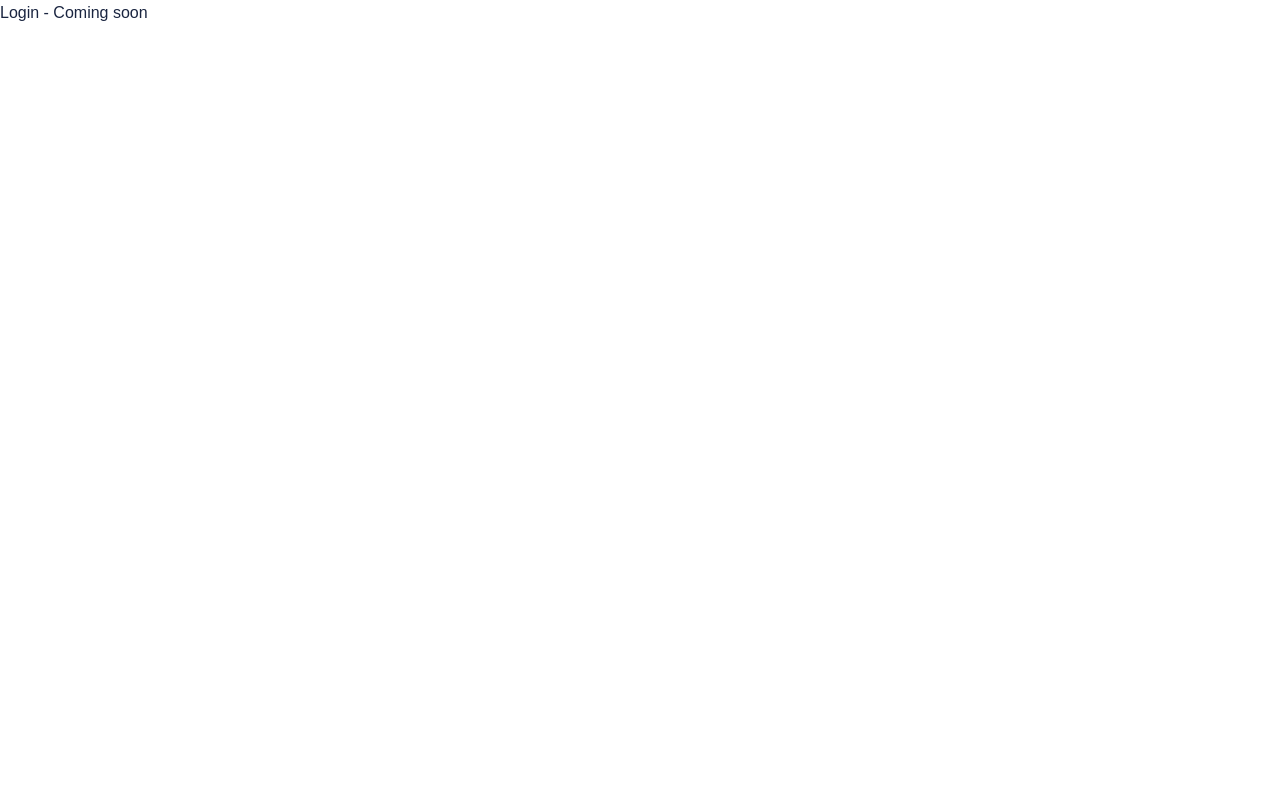
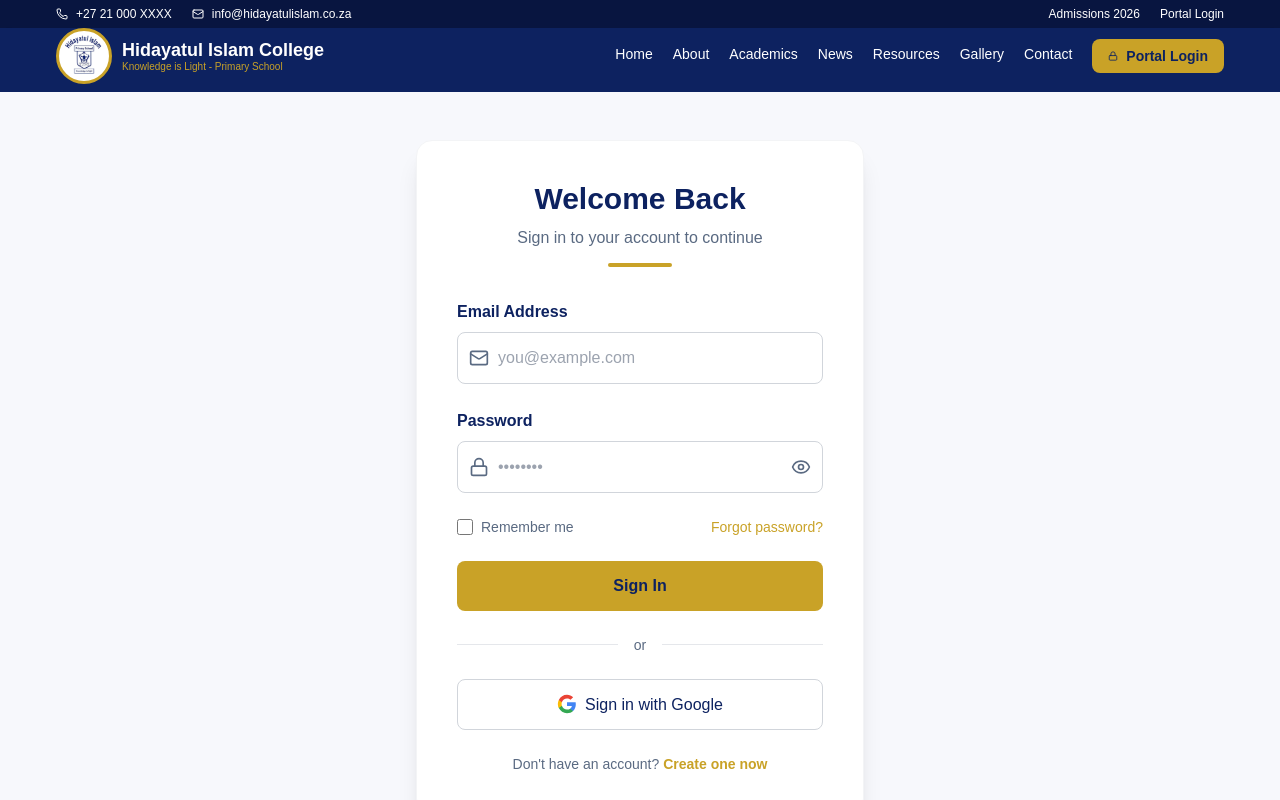
Before and after one commit to tashmacmay/hidayatul-islam-college-webapp-2.0, a Next.js app: page /login in a window 1280 px wide. Shown: the top 800 px of the page. Built offline with nearby package versions, Linux system fonts and the light colour scheme.

Commit message:
LogIn page+firebse

```diff
--- a/src/app/(auth)/login/page.js
+++ b/src/app/(auth)/login/page.js
@@ -1,3 +1,212 @@
+"use client";
+
+import { useState } from "react";
+import { useRouter } from "next/navigation";
+import { signInWithEmailAndPassword, signInWithPopup } from "firebase/auth";
+import { auth, googleProvider } from "@/lib/firebase";
+import Navbar from "@/components/navbar";
+import Footer from "@/components/footer";
+import { Mail, Lock, Eye, EyeOff } from "lucide-react";
+
 export default function LoginPage() {
-  return <div>Login - Coming soon</div>;
+  const router = useRouter();
+  const [email, setEmail] = useState("");
+  const [password, setPassword] = useState("");
+  const [showPassword, setShowPassword] = useState(false);
+  const [rememberMe, setRememberMe] = useState(false);
+  const [loading, setLoading] = useState(false);
+  const [error, setError] = useState("");
+
+  const handleSubmit = async (e) => {
+    e.preventDefault();
+    setError("");
+    setLoading(true);
+
+    try {
+      await signInWithEmailAndPassword(auth, email, password);
+      router.push("/");
+    } catch (err) {
+      console.error("Login error:", err);
+      switch (err.code) {
+        case "auth/user-not-found":
+          setError("No account found with this email.");
+          break;
+        case "auth/wrong-password":
+          setError("Incorrect password.");
+          break;
+        case "auth/invalid-email":
+          setError("Invalid email address.");
+          break;
+        default:
+          setError("Login failed. Please try again.");
+      }
+    } finally {
+      setLoading(false);
+    }
+  };
+
+  const handleGoogleSignIn = async () => {
+    setError("");
+    setLoading(true);
+    try {
+      await signInWithPopup(auth, googleProvider);
+      router.push("/");
+    } catch (err) {
+      console.error("Google sign-in error:", err);
+      setError("Google sign-in failed. Please try again.");
+    } finally {
+      setLoading(false);
+    }
+  };
+
+  return (
+    <>
+      <Navbar />
+      <main className="min-h-[calc(100vh-80px)] flex items-center justify-center bg-off-white px-4 py-12">
+        <div className="w-full max-w-md">
+          <div className="bg-white rounded-2xl shadow-xl border border-gray-100 p-8 md:p-10">
+            {/* Header */}
+            <div className="text-center">
+              <h1 className="text-3xl font-bold text-navy">Welcome Back</h1>
+              <p className="mt-2 text-text-muted">
+                Sign in to your account to continue
+              </p>
+              <div className="mx-auto mt-3 h-1 w-16 rounded-full bg-gold" />
+            </div>
+
+            {error && (
+              <div className="mt-4 rounded-lg bg-red-50 p-3 text-sm text-red-700 border border-red-200">
+                {error}
+              </div>
+            )}
+
+            <form onSubmit={handleSubmit} className="mt-8 space-y-6">
+              <div>
+                <label htmlFor="email" className="form-label">
+                  Email Address
+                </label>
+                <div className="relative">
+                  <div className="absolute inset-y-0 left-0 flex items-center pl-3 pointer-events-none text-text-muted">
+                    <Mail className="h-5 w-5" />
+                  </div>
+                  <input
+                    id="email"
+                    type="email"
+                    value={email}
+                    onChange={(e) => setEmail(e.target.value)}
+                    required
+                    className="form-input pl-10"
+                    placeholder="you@example.com"
+                    disabled={loading}
+                  />
+                </div>
+              </div>
+
+              <div>
+                <label htmlFor="password" className="form-label">
+                  Password
+                </label>
+                <div className="relative">
+                  <div className="absolute inset-y-0 left-0 flex items-center pl-3 pointer-events-none text-text-muted">
+                    <Lock className="h-5 w-5" />
+                  </div>
+                  <input
+                    id="password"
+                    type={showPassword ? "text" : "password"}
+                    value={password}
+                    onChange={(e) => setPassword(e.target.value)}
+                    required
+                    className="form-input pl-10 pr-10"
+                    placeholder="••••••••"
+                    disabled={loading}
+                  />
+                  <button
+                    type="button"
+                    onClick={() => setShowPassword(!showPassword)}
+                    className="absolute inset-y-0 right-0 flex items-center pr-3 text-text-muted hover:text-navy"
+                  >
+                    {showPassword ? (
+                      <EyeOff className="h-5 w-5" />
+                    ) : (
+                      <Eye className="h-5 w-5" />
+                    )}
+                  </button>
+                </div>
+              </div>
+
+              <div className="flex items-center justify-between">
+                <label className="flex items-center gap-2 text-sm text-text-muted cursor-pointer">
+                  <input
+                    type="checkbox"
+                    checked={rememberMe}
+                    onChange={(e) => setRememberMe(e.target.checked)}
+                    className="w-4 h-4 accent-gold border-gray-300 rounded focus:ring-gold"
+                    disabled={loading}
+                  />
+                  Remember me
+                </label>
+                <a
+                  href="/forgot-password"
+                  className="text-sm font-medium text-gold hover:text-gold-light transition"
+                >
+                  Forgot password?
+                </a>
+              </div>
+
+              <button
+                type="submit"
+                disabled={loading}
+                className="w-full rounded-lg bg-gold py-3 font-semibold text-navy transition hover:bg-gold-light focus:outline-none focus:ring-2 focus:ring-gold focus:ring-offset-2 disabled:opacity-50 disabled:cursor-not-allowed"
+              >
+                {loading ? "Signing in..." : "Sign In"}
+              </button>
+            </form>
+
+            <div className="relative my-6">
+              <div className="absolute inset-0 flex items-center">
+                <div className="w-full border-t border-gray-200" />
+              </div>
+              <div className="relative flex justify-center text-sm">
+                <span className="bg-white px-4 text-text-muted">or</span>
+              </div>
+            </div>
+
+            <button
+              onClick={handleGoogleSignIn}
+              disabled={loading}
+              className="w-full flex items-center justify-center gap-2 rounded-lg border border-gray-300 bg-white py-3 font-medium text-navy transition hover:bg-gray-50 focus:outline-none focus:ring-2 focus:ring-gold focus:ring-offset-2 disabled:opacity-50"
+            >
+              <svg className="h-5 w-5" viewBox="0 0 24 24">
+                <path
+                  d="M22.56 12.25c0-.78-.07-1.53-.2-2.25H12v4.26h5.92a5.06 5.06 0 0 1-2.2 3.32v2.77h3.57c2.08-1.92 3.28-4.74 3.28-8.1z"
+                  fill="#4285F4"
+                />
+                <path
+                  d="M12 23c2.97 0 5.46-.98 7.28-2.66l-3.57-2.77c-.98.66-2.23 1.06-3.71 1.06-2.86 0-5.29-1.93-6.16-4.53H2.18v2.84C3.99 20.53 7.7 23 12 23z"
+                  fill="#34A853"
+                />
+                <path
+                  d="M5.84 14.09c-.22-.66-.35-1.36-.35-2.09s.13-1.43.35-2.09V7.07H2.18C1.43 8.55 1 10.22 1 12s.43 3.45 1.18 4.93l2.85-2.22.81-.62z"
+                  fill="#FBBC05"
+                />
+                <path
+                  d="M12 5.38c1.62 0 3.06.56 4.21 1.64l3.15-3.15C17.45 2.09 14.97 1 12 1 7.7 1 3.99 3.47 2.18 7.07l3.66 2.84c.87-2.6 3.3-4.53 6.16-4.53z"
+                  fill="#EA4335"
+                />
+              </svg>
+              Sign in with Google
+            </button>
+
+            <p className="mt-6 text-center text-sm text-text-muted">
+              Don't have an account?{" "}
+              <a href="/register" className="font-semibold text-gold hover:underline">
+                Create one now
+              </a>
+            </p>
+          </div>
+        </div>
+      </main>
+      <Footer />
+    </>
+  );
 }
--- /dev/null
+++ b/src/lib/firebase.js
@@ -0,0 +1,18 @@
+import { initializeApp } from "firebase/app";
+import { getAuth, GoogleAuthProvider } from "firebase/auth";
+
+// Your web app's Firebase configuration (copied from your code)
+const firebaseConfig = {
+  apiKey: "AIzaSyA5SIjnJVrxelQGZvpJ2rjbiN77yQOyz3k",
+  authDomain: "hidayatul-islam-college-webapp.firebaseapp.com",
+  projectId: "hidayatul-islam-college-webapp",
+  storageBucket: "hidayatul-islam-college-webapp.firebasestorage.app",
+  messagingSenderId: "200753960506",
+  appId: "1:200753960506:web:811d1a14010674cfae4703"
+};
+
+const app = initializeApp(firebaseConfig);
+
+// Export auth and Google provider
+export const auth = getAuth(app);
+export const googleProvider = new GoogleAuthProvider();
```
Also changed, not shown: package.json (+4 -4 lines), 1 other file (tests, documents, lock files or other folders).
